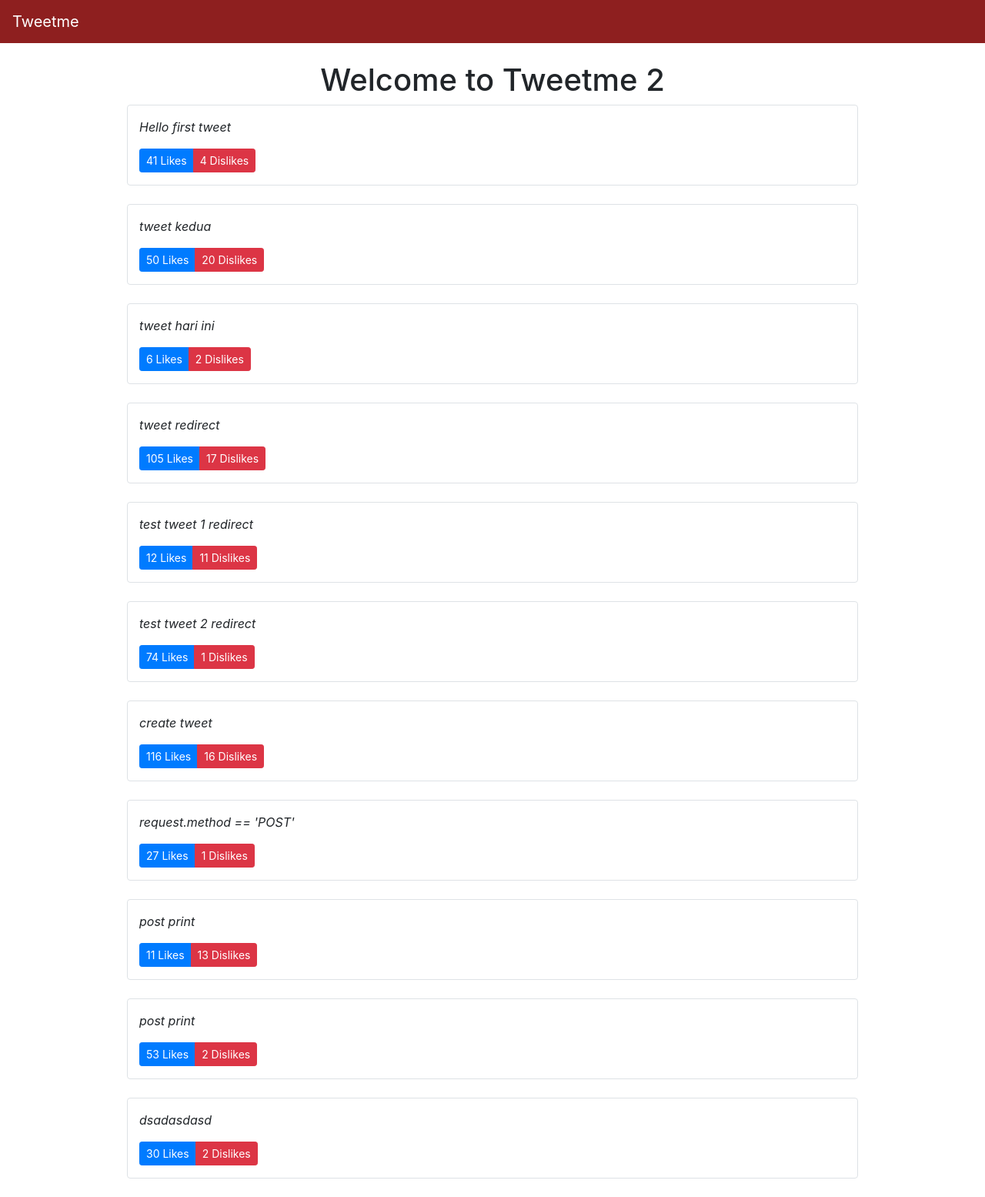
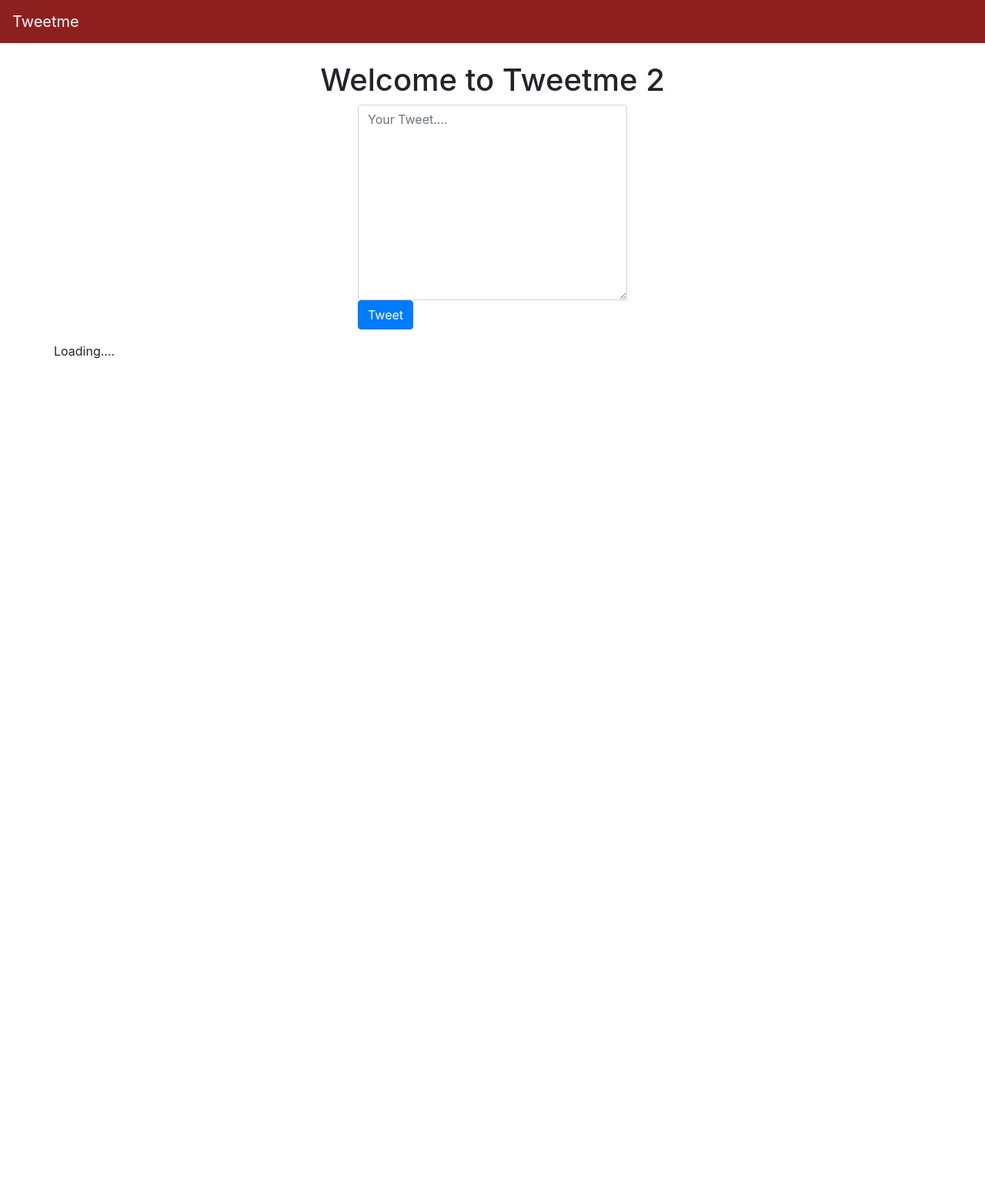
Before and after one commit to rahmadsandy/Django-React-Tweetme2-Roadmap, a Django app: page / in a window 1280 px wide. Shown: the whole page at 77% size. After the commit the page ends 466 px from the top, so only its background shows below. Run offline with Django 3.2, Linux system fonts and the light colour scheme; data comes from the database, SQL or seed files in the repository; both versions use the stored data as it was after the commit; data that the repository does not hold is empty; some libraries are stand-ins or nearby versions.

Commit message:
23. Tweet Form by Hand

```diff
--- a/core/settings.py
+++ b/core/settings.py
@@ -114,3 +114,4 @@
 # https://docs.djangoproject.com/en/3.2/ref/settings/#default-auto-field
 
 DEFAULT_AUTO_FIELD = 'django.db.models.BigAutoField'
+APPEND_SLASH = False
--- a/templates/pages/home.html
+++ b/templates/pages/home.html
@@ -6,17 +6,30 @@
 
 
 {% block content %}
+<style>
+    .tweet {
+        font-style: italic;
+    }
+</style>
+
 <div class='row text-center'>
     <div class='col'>
         <h1>Welcome to Tweetme 2</h1>
     </div>
 </div>
 
-<style>
-    .tweet {
-        font-style: italic;
-    }
-</style>
+<div class="row mb-3">
+    <form action="{% url 'create_tweet' %}" method="post">
+    {% csrf_token %}
+    <div class="col-md-4 mx-auto col-10">
+
+        <input type="hidden" name="next" value="/" />
+        <textarea name="content" id="" cols="300" rows="10" class="form-control" placeholder="Your Tweet...."></textarea>
+        <button type="submit" class="btn btn-primary">Tweet</button>
+    </div>
+    </form>
+</div>
+
 
 
 <div class="row" id="tweets">
@@ -45,10 +58,10 @@
     }
 
     function formatTweetElemet(tweet) {
-        var formattedTweet = "<div class='col-12 col-md-10 mx-auto border rounded py-3 mb-4 tweet' id='tweet-" + tweet.id
+        var formattedTweet = "<div class='row'> <div class='col-12' <div class='col-sm-4 col-md-10 mx-auto border rounded py-3 mb-4 tweet' id='tweet-" + tweet.id
     + "'><p>" + tweet.content +
         "</p><div class='btn-group'>" + LikeBtn(tweet) + DislikeBtn(tweet) +
-        "</div></div>"
+        "</div></div></div></div>"
         return formattedTweet
     }
 
--- a/tweet/models.py
+++ b/tweet/models.py
@@ -4,8 +4,8 @@
 
 
 class Tweet(models.Model):
-    content = models.TextField(blank=True, null=True)
+    content = models.TextField()
     image = models.FileField(upload_to='images/', null=True, blank=True)
 
     def __str__(self):
-        return self.content
+        return "{} - {}".format(self.id, self.content)
--- a/tweet/views.py
+++ b/tweet/views.py
@@ -1,6 +1,7 @@
-from django.shortcuts import render
+from django.shortcuts import render, redirect
 from django.http import HttpResponse, Http404, JsonResponse
 import random
+from icecream import ic
 from .models import Tweet
 from .forms import TweetForm
 
@@ -29,10 +30,13 @@
 
 def tweet_create_view(request):
     form = TweetForm(request.POST or None)
-    if form.is_valid():
-        obj = form.save(commit=False)
-        obj.save()
-        form = TweetForm()
+    if request.method == 'POST':
+        if form.is_valid():
+            obj = form.save(commit=False)
+            ic(request.POST)
+            obj.save()
+            form = TweetForm()
+
     return render(request, 'components/form.html', context={"form": form})
 
 
```
Also changed, not shown: db.sqlite3, tweet/migrations/0003_alter_tweet_content.py (added).
